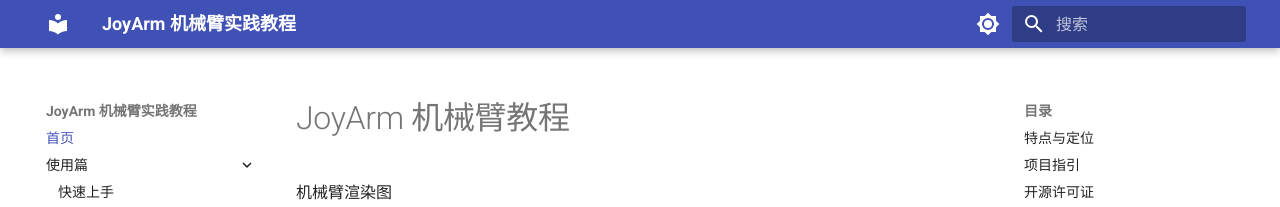
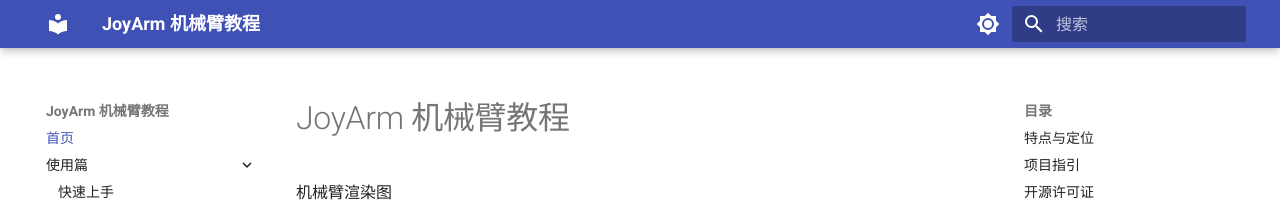
Before and after one commit to joyin-dexhand/joyin_arm_tutorial, an MkDocs documentation site: the page built from docs/index.md, in a window 1280 px wide. Shown: the top 207 px of the page. Built offline with MkDocs 1.6.1 and Material for MkDocs 9.7.7, drawn with Linux system fonts in a browser that asks for light colours.

```diff
--- a/mkdocs.yml
+++ b/mkdocs.yml
@@ -1,4 +1,4 @@
-site_name: JoyArm 机械臂实践教程
+site_name: JoyArm 机械臂教程
 theme:
   name: material
   language: zh # 开启中文支持
```
